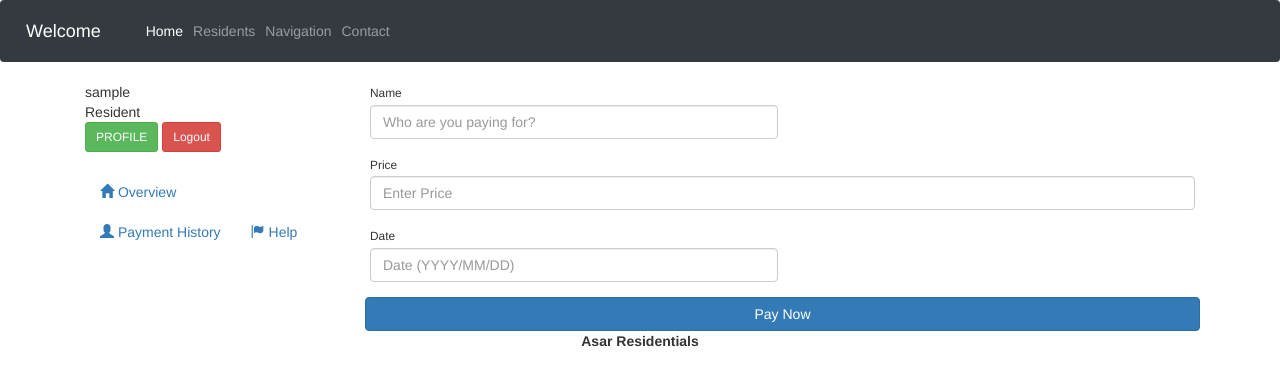
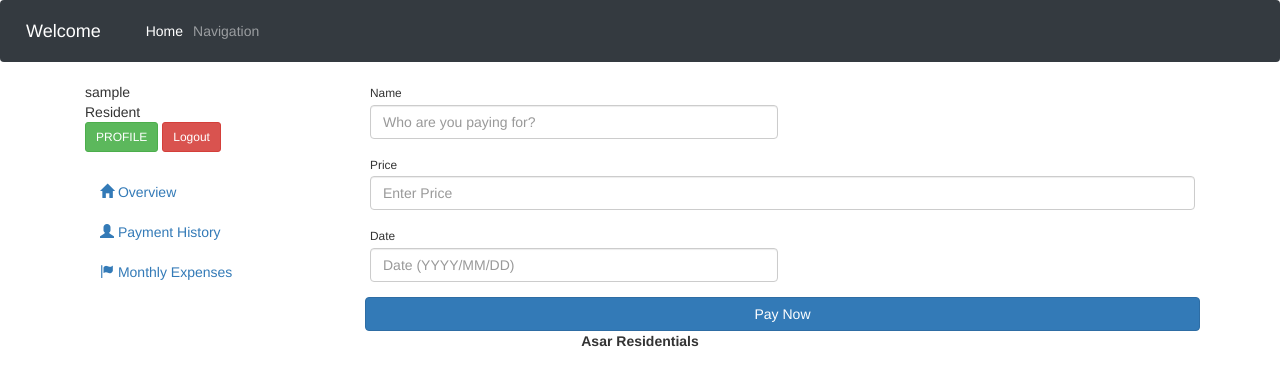
Before and after one commit to onurataasar/Project-1_DesignApartmentManager, a PHP site: page /payrent.php in a window 1280 px wide. Shown: the top 386 px of the page. Run offline with PHP 8.4, Linux system fonts and the light colour scheme; the visitor is signed in with stand-in values (Sample User, id 1); some libraries are stand-ins or nearby versions.

Commit message:
Update payrent.php

```diff
--- a/payrent.php
+++ b/payrent.php
@@ -16,7 +16,7 @@ if (isset($_GET['logout'])) {
 
 <!-- Bootstrap CSS -->
 <link rel="stylesheet" href="https://cdn.jsdelivr.net/npm/bootstrap@4.5.3/dist/css/bootstrap.min.css" integrity="sha384-TX8t27EcRE3e/ihU7zmQxVncDAy5uIKz4rEkgIXeMed4M0jlfIDPvg6uqKI2xXr2" crossorigin="anonymous">
-<link rel="stylesheet" href="./css/user.css">
+<link rel="stylesheet" href="userpage.css">
 
 <link href="//maxcdn.bootstrapcdn.com/bootstrap/3.3.0/css/bootstrap.min.css" rel="stylesheet" id="bootstrap-css">
 <script src="//maxcdn.bootstrapcdn.com/bootstrap/3.3.0/js/bootstrap.min.js"></script>
@@ -45,14 +45,9 @@ if (isset($_GET['logout'])) {
         <a class="nav-link" href="homepage.php">Home <span class="sr-only">(current)</span></a>
       </li>
       <li class="nav-item">
-        <a class="nav-link" href="residents.html">Residents</a>
-      </li>
-      <li class="nav-item">
         <a class="nav-link" href="https://www.google.com/maps/@36.6728673,30.5570388,16.24z" target="_blank">Navigation</a>
       </li>
-      <li class="nav-item">
-        <a class="nav-link" href="contactus.html">Contact</a>
-      </li>
+
 
     </ul>
 
@@ -104,9 +99,9 @@ if (isset($_GET['logout'])) {
                 </li>
 
                 <li>
-                  <a href="#">
+                  <a href="expenses.php">
                     <i class="glyphicon glyphicon-flag"></i>
-                    Help </a>
+                    Monthly Expenses </a>
                 </li>
               </ul>
             </div>
```
